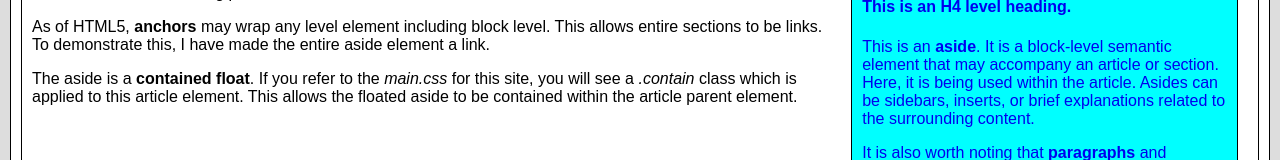
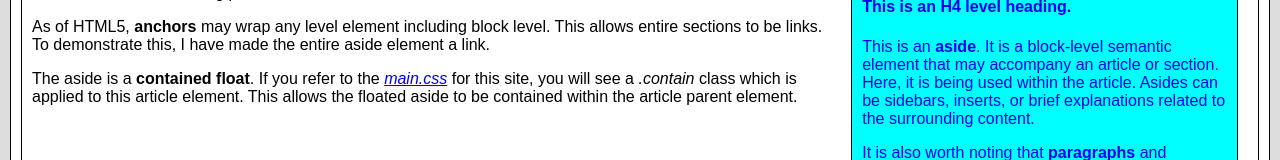
Before and after one commit to imwithsam/personal_html_css, a plain HTML site: page index.html in a window 1280 px wide. Shown: the part 381-541 px from the top of the page. Drawn offline with Linux system fonts and the light colour scheme.

Commit message:
Make main.css a link on Main page

```diff
--- a/index.html
+++ b/index.html
@@ -27,7 +27,7 @@
     </a>
     <p>This is an <b>article</b>. It is a block-level semantic element for independent, self-contained content. A common example would be an individual blog post.</p>
     <p>As of HTML5, <b>anchors</b> may wrap any level element including block level. This allows entire sections to be links. To demonstrate this, I have made the entire aside element a link.</p>
-    <p>The aside is a <b>contained float</b>. If you refer to the <i>main.css</i> for this site, you will see a <i>.contain</i> class which is applied to this article element. This allows the floated aside to be contained within the article parent element.</p>
+    <p>The aside is a <b>contained float</b>. If you refer to the <i><a href="stylesheets/main.css">main.css</a></i> for this site, you will see a <i>.contain</i> class which is applied to this article element. This allows the floated aside to be contained within the article parent element.</p>
   </article>
 </section>
 <footer>
```
